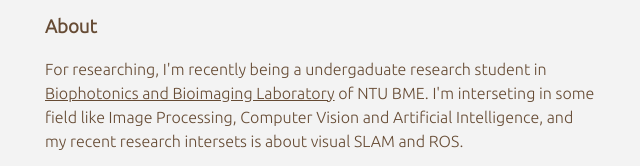
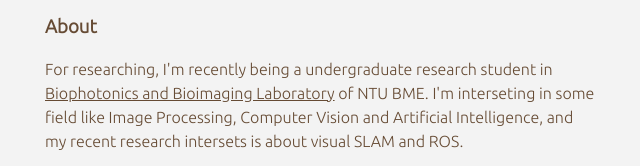
Before and after one commit to KoKoLates/personal-website, a plain HTML site: page index.html in a window 1280 px wide. Shown: the part 383-549 px from the top of the page, 3-643 px from the left. Drawn offline with Linux system fonts and the light colour scheme.

Commit message:
Update index.html

```diff
--- a/index.html
+++ b/index.html
@@ -27,7 +27,7 @@
 
         <h3>About</h3>
         <div>
-            <p>For researching, I'm recently being a undergaduate research student
+            <p>For researching, I'm recently being a undergraduate research student
                in <a href="http://ttlin.bime.ntu.edu.tw/ttlin/index.php?lang=tchinese_utf8" target="_blank">
                    Biophotonics and Bioimaging Laboratory</a> of NTU BME. I'm interseting in some
                    field like Image Processing, Computer Vision and Artificial
```
